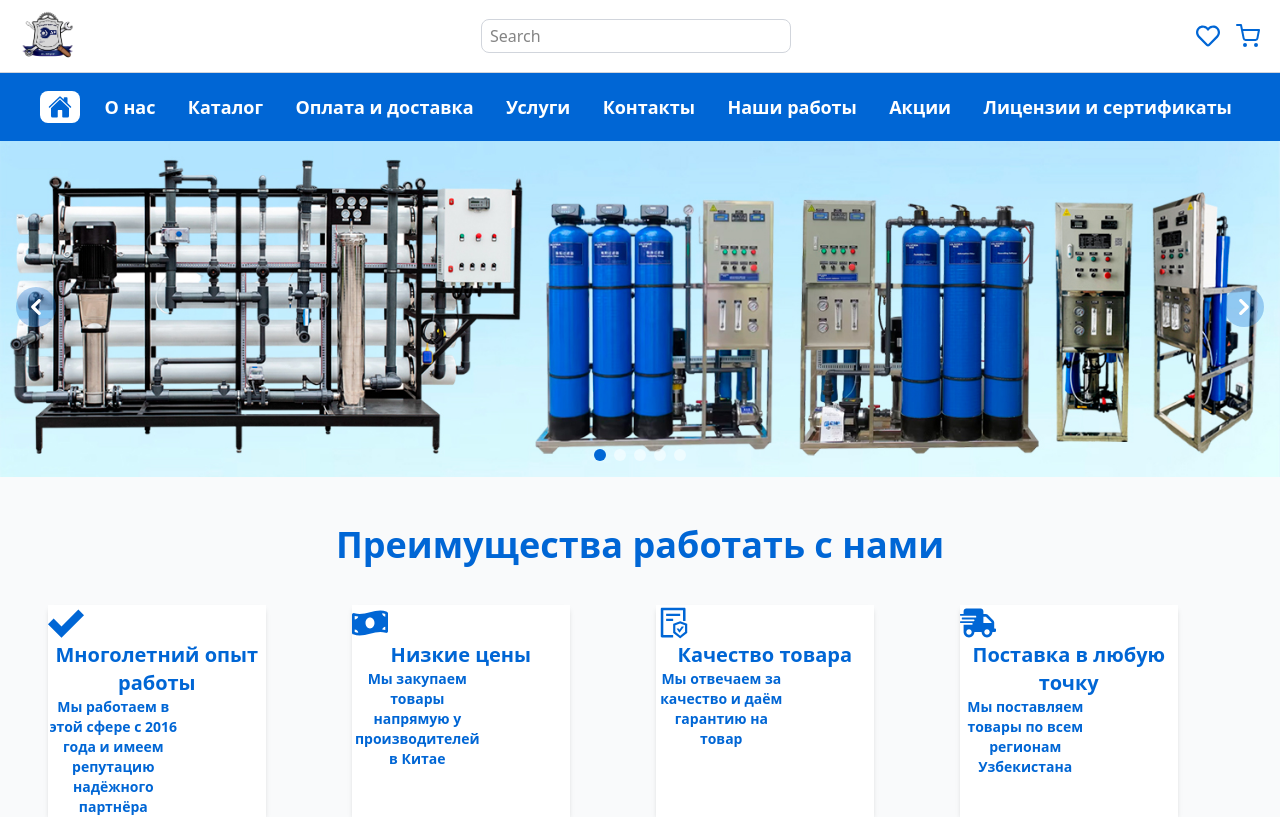
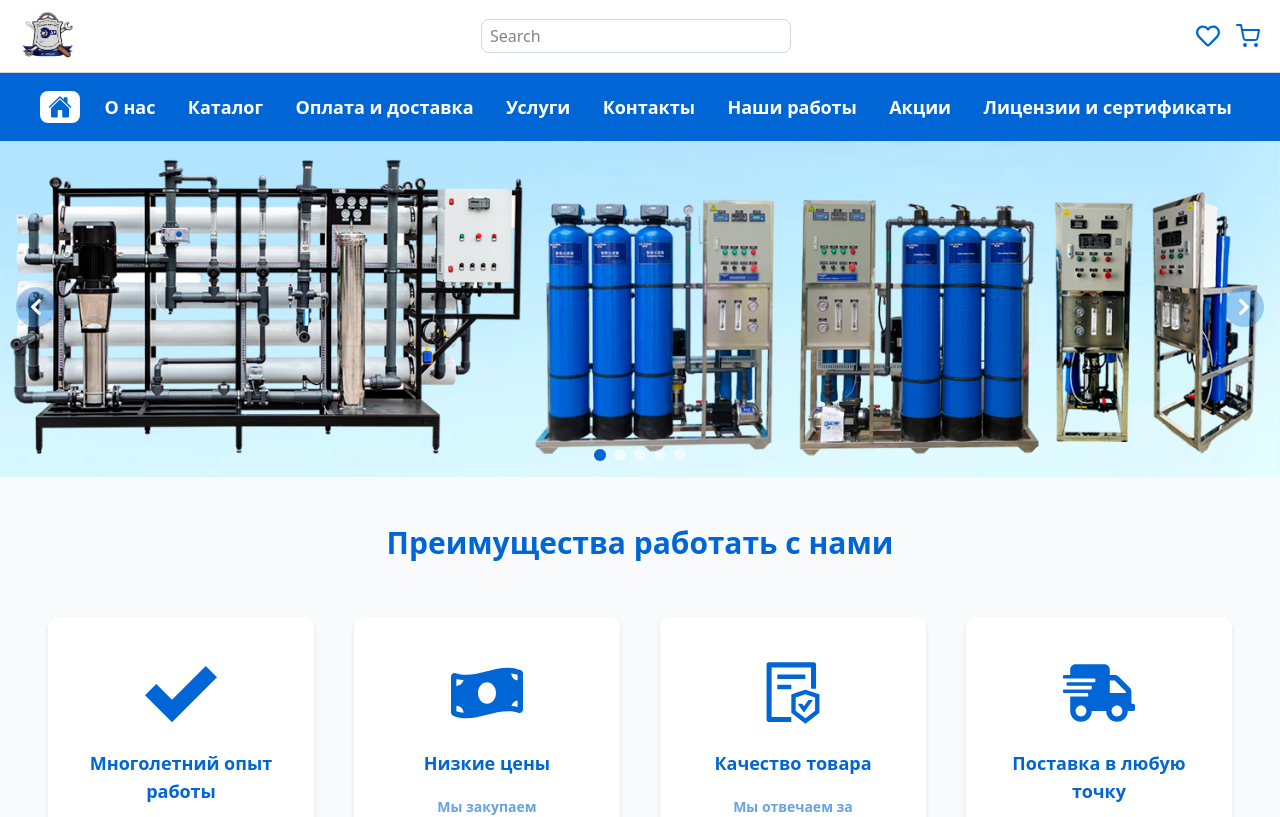
Before and after one commit to SayyeedDeveloper/atlant-frontend, a Next.js app: page / in a window 1280 px wide. Shown: the top 817 px of the page. Built offline with nearby package versions, Linux system fonts and the light colour scheme.

Commit message:
Finished Benefit

```diff
--- a/app/components/Benefits.tsx
+++ b/app/components/Benefits.tsx
@@ -13,22 +13,22 @@ const Benefits = () => {
 
     const benefitCards:BenefitCard[] = [
         {
-            logo: <ImCheckmark/>,
+            logo: <ImCheckmark className={"w-10 h-10 md:w-18 md:h-18"}/>,
             title: "Многолетний опыт работы",
             description: "Мы работаем в этой сфере с 2016 года и имеем репутацию надёжного партнёра"
         },
         {
-            logo: <FaMoneyBillWave/>,
+            logo: <FaMoneyBillWave className={"w-10 h-10 md:w-18 md:h-18"}/>,
             title: "Низкие цены",
             description: "Мы закупаем товары напрямую у производителей в Китае"
         },
         {
-            logo: <AiOutlineFileProtect/>,
+            logo: <AiOutlineFileProtect className={"w-10 h-10 md:w-18 md:h-18"}/>,
             title: "Качество товара",
             description: "Мы отвечаем за качество и даём гарантию на товар"
         },
         {
-            logo: <FaShippingFast/>,
+            logo: <FaShippingFast className={"w-10 h-10 md:w-18 md:h-18"}/>,
             title: "Поставка в любую точку",
             description: "Мы поставляем товары по всем регионам Узбекистана"
         },
@@ -39,14 +39,14 @@ const Benefits = () => {
 
     return (
         <div className={"text-center text-primary font-bold md:text-4xl p-12 bg-gray-50"}>
-            <h1>Преимущества работать с нами</h1>
-            <div className={"grid grid-cols-2 gap-8 md:grid-cols-4"}>
+            <h1 className={"pb-14 text-xl md:text-3xl"}>Преимущества работать с нами</h1>
+            <div className={"grid grid-cols-1 gap-10 md:grid-cols-2 lg:grid-cols-4 mx-auto w-full max-w-screen"}>
                 {
                     benefitCards.map((benefit) => (
-                        <div className={"bg-white shadow-md flex flex-col w-4/5 mt-10"} key={benefit.title}>
-                            {benefit.logo}
-                            <h1 className={"text-xl"}>{benefit.title}</h1>
-                            <p className={"text-sm w-3/5"}>{benefit.description}</p>
+                        <div className={"bg-white shadow-md flex flex-col items-center p-10 rounded-lg hover:shadow-xl justify-items-center"} key={benefit.title}>
+                            <span className={"mb-5"}>{benefit.logo}</span>
+                            <h1 className={"text-sm md:text-lg mb-5  text-primary"}>{benefit.title}</h1>
+                            <p className={"text-xs md:text-sm w-4/5 text-[#66a3e5]"}>{benefit.description}</p>
                         </div>
                     ))
                 }
--- a/app/globals.css
+++ b/app/globals.css
@@ -5,6 +5,7 @@
 
 @theme inline {
   --color-primary: #0066d5;
+  --color-secondary: #66a3e5;
   --color-background: var(--background);
   --color-foreground: var(--foreground);
   --font-sans: var(--font-geist-sans);
```
